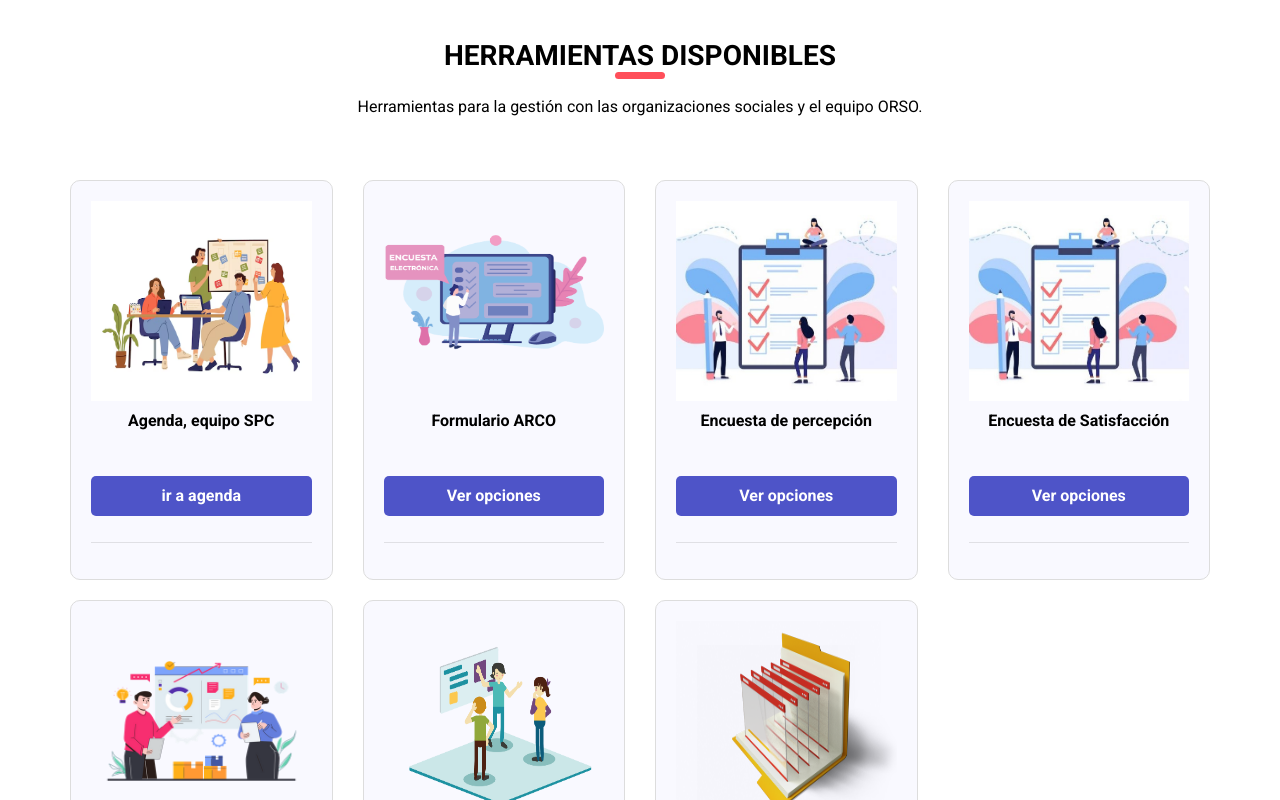
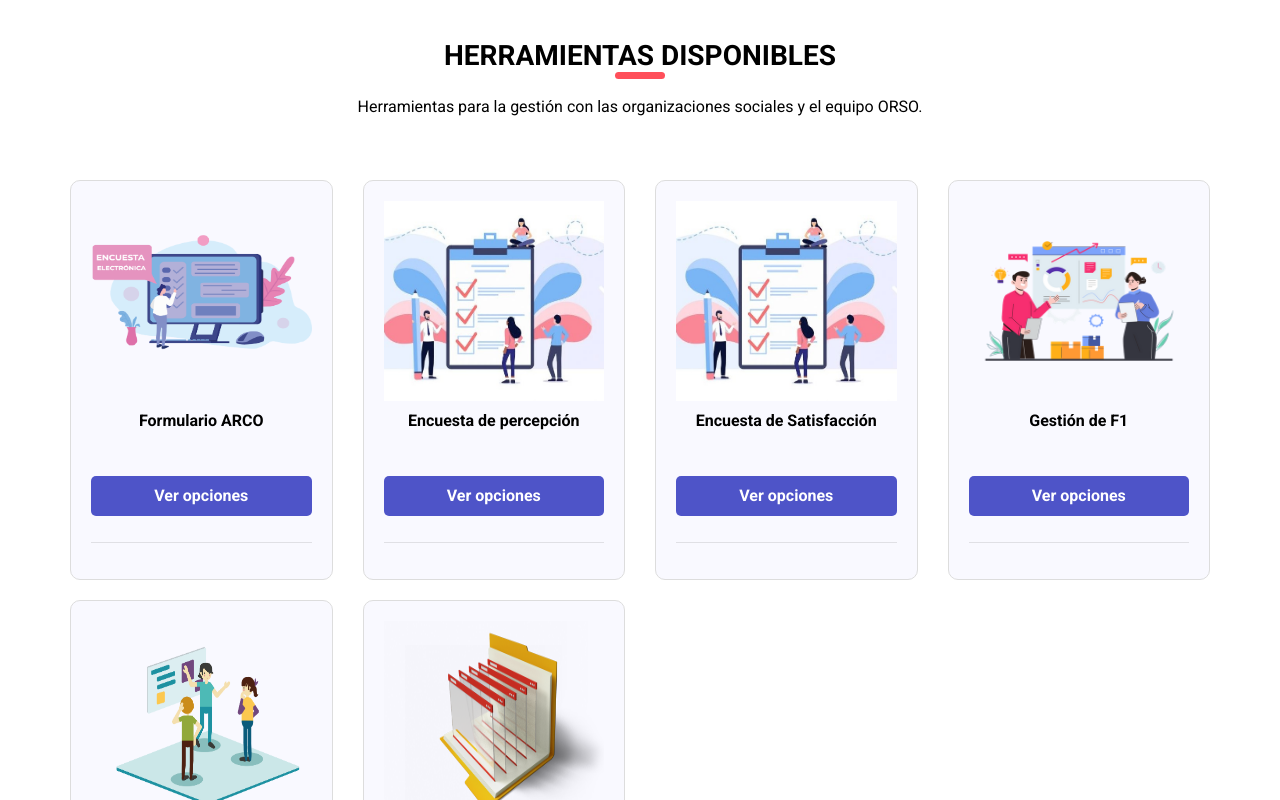
Before and after one commit to emilio-martinezr/ORSOMEDELLIN, a plain HTML site: page index.html in a window 1280 px wide. Shown: the part 544-1344 px from the top of the page. Drawn offline with nearby package versions, Linux system fonts and the light colour scheme.

Commit message:
Update index.html

```diff
--- a/index.html
+++ b/index.html
@@ -206,23 +206,7 @@
               <div class="row">
 
 
-                <div class="col-md-3">
-                  <div class="box b-1">
-                    <div class="img-box">
-                      <img src="images/agenda.avif" alt="">
-                    </div>
-                    <div class="detail-box">
-                      <h6>Agenda, equipo SPC</h6>
-                      <div class="">
-                        <a href="#" class="btn-f1" onclick="abrirModalAgenda()">
-                          ir a agenda
-                        </a>
 
-                        <hr>
-                      </div>
-                    </div>
-                  </div>
-                </div>
 
                 <div class="col-md-3">
                   <div class="box b-1">
```
